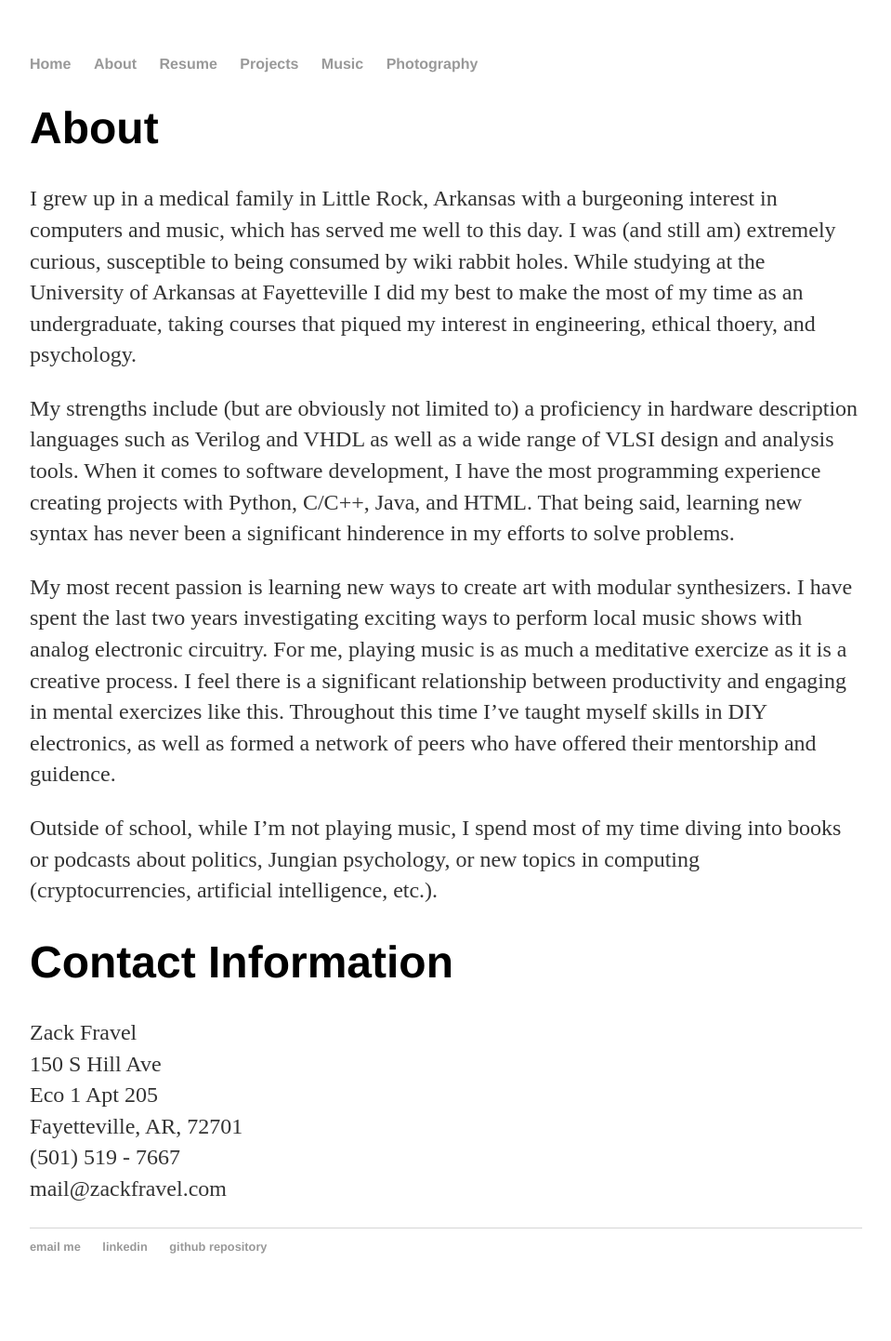
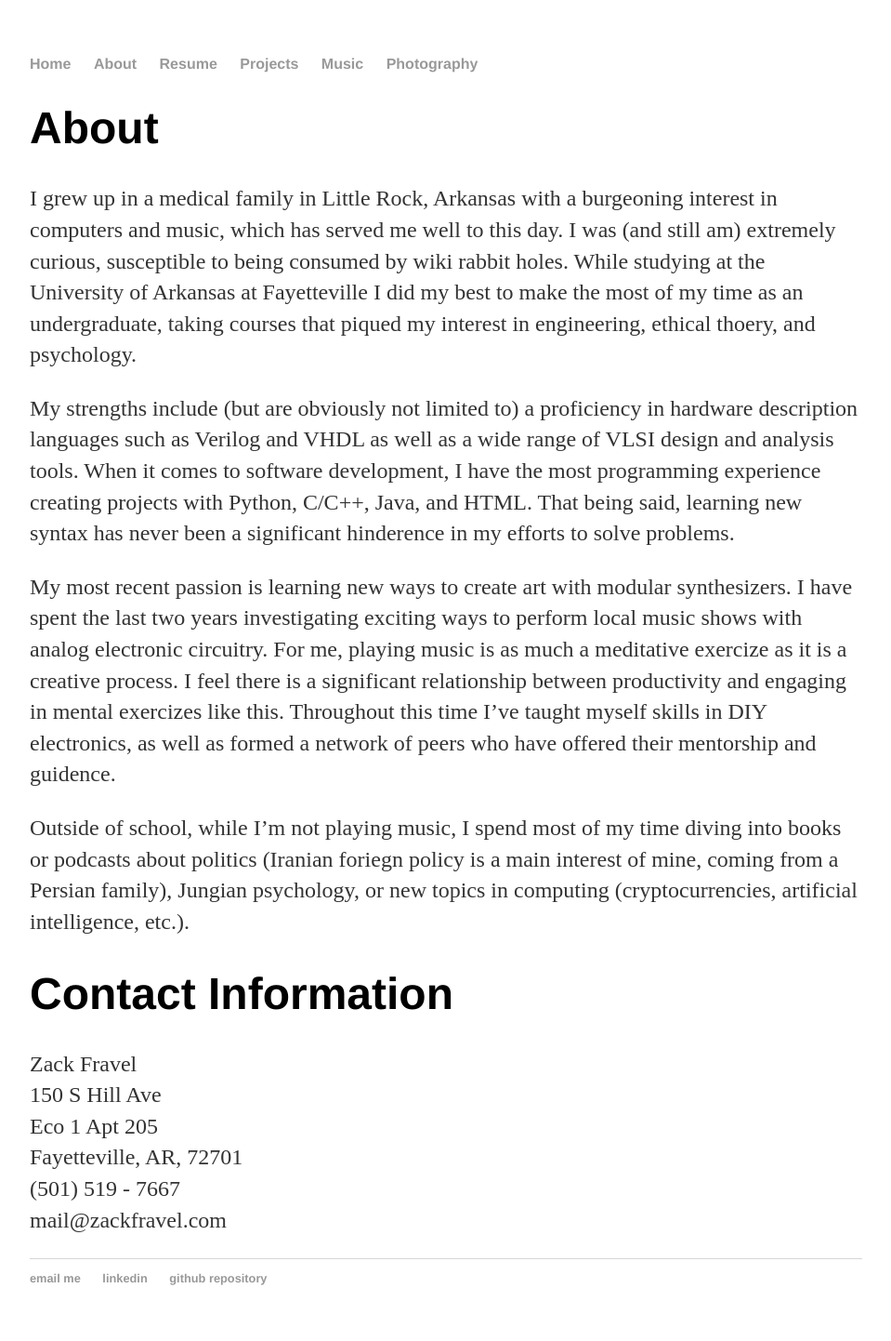
Before and after one commit to zackfravel/zackfravel.github.io, a Jekyll site: the page built from about/index.md, in a window 1280 px wide. Shown: the whole page at 93% size, without its empty margins (160-1119 px from the left). Built offline with Jekyll 4.4.1, drawn with Linux system fonts in a browser that asks for light colours; before the commit the page ends 1408 px from its top, so only the background shows below that.

Commit message:
Update index.md

```diff
--- a/about/index.md
+++ b/about/index.md
@@ -9,7 +9,7 @@ My strengths include (but are obviously not limited to) a proficiency in hardwar
 
 My most recent passion is learning new ways to create art with modular synthesizers. I have spent the last two years investigating exciting ways to perform local music shows with analog electronic circuitry. For me, playing music is as much a meditative exercize as it is a creative process. I feel there is a significant relationship between productivity and engaging in mental exercizes like this. Throughout this time I've taught myself skills in DIY electronics, as well as formed a network of peers who have offered their mentorship and guidence.
 
-Outside of school, while I'm not playing music, I spend most of my time diving into books or podcasts about politics, Jungian psychology, or new topics in computing (cryptocurrencies, artificial intelligence, etc.).
+Outside of school, while I'm not playing music, I spend most of my time diving into books or podcasts about politics (Iranian foriegn policy is a main interest of mine, coming from a Persian family), Jungian psychology, or new topics in computing (cryptocurrencies, artificial intelligence, etc.).
 
 # Contact Information
 Zack Fravel
```
